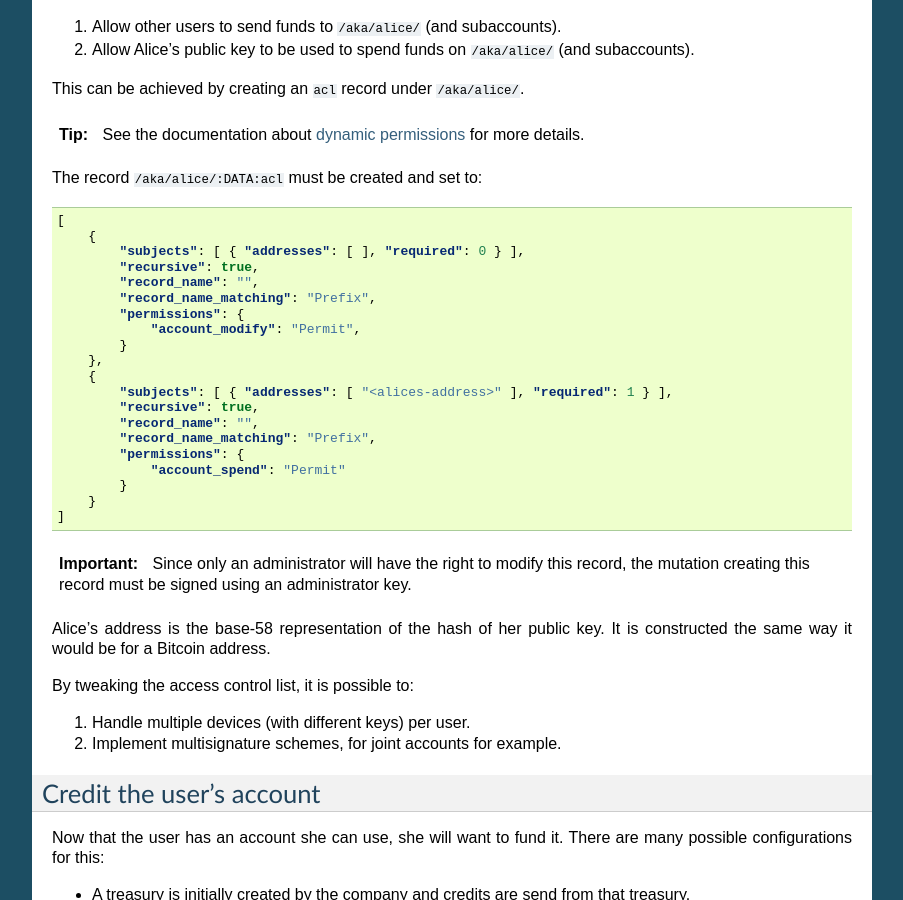
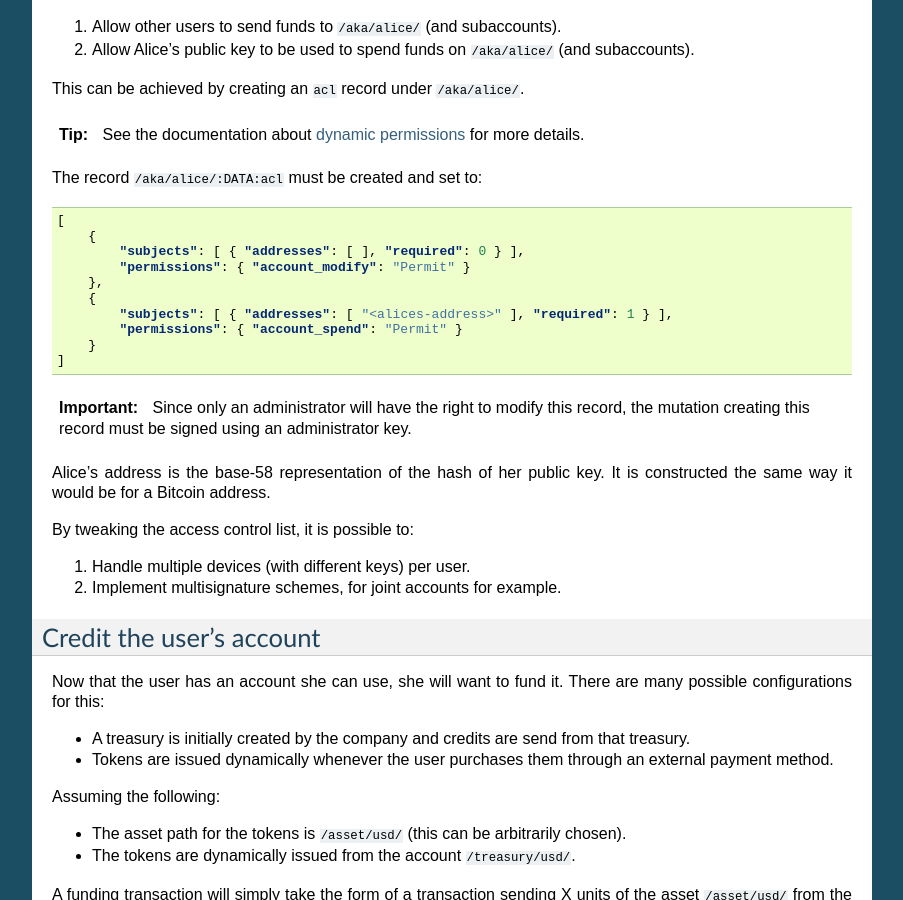
Before and after one commit to openchain/docs, a Sphinx documentation site: the page built from docs/source/ledger-rules/closed-loop.rst, in a window 1280 px wide and 900 px high, scrolled down 927 px. Shown: the whole window, without its empty margins (198-1101 px from the left). Built offline with Sphinx 7.4.7, drawn with Linux system fonts in a browser that asks for light colours.

Commit message:
Document default values for ACL records

```diff
--- a/docs/source/ledger-rules/closed-loop.rst
+++ b/docs/source/ledger-rules/closed-loop.rst
@@ -50,21 +50,11 @@
     [
         {
             "subjects": [ { "addresses": [ ], "required": 0 } ],
-            "recursive": true,
-            "record_name": "",
-            "record_name_matching": "Prefix",
-            "permissions": {
-                "account_modify": "Permit",
-            }
+            "permissions": { "account_modify": "Permit" }
         },
         {
             "subjects": [ { "addresses": [ "<alices-address>" ], "required": 1 } ],
-            "recursive": true,
-            "record_name": "",
-            "record_name_matching": "Prefix",
-            "permissions": {
-                "account_spend": "Permit"
-            }
+            "permissions": { "account_spend": "Permit" }
         }
     ]
 
--- a/docs/source/ledger-rules/dynamic-permissions.rst
+++ b/docs/source/ledger-rules/dynamic-permissions.rst
@@ -48,12 +48,12 @@
   - ``addresses``: An array of strings representing the addresses for which signatures are expected.
   - ``required``: The number of required signatures from the ``addresses`` array. If the ``addresses`` array contains 3 addresses, and ``required`` is set to 2, that means that for the permission to apply, at least 2 signatures from the 3 addresses specified must be present. This is known as a n-of-m multi-signature scheme.
 
-- ``recursive``: A boolean indicating whether the permission applies recursively to the sub accounts.
+- ``recursive``: (Default: true) A boolean indicating whether the permission applies recursively to the sub accounts.
 
   .. note:: With recursion, lower level permissions overrule higher level permissions.
 
-- ``record_name``: The pattern to use for record name matching.
-- ``record_name_matching``: The type of record name matching to use. There are two possible values:
+- ``record_name``: (Default: empty string) The pattern to use for record name matching.
+- ``record_name_matching``: (Default: ``Prefix``) The type of record name matching to use. There are two possible values:
 
   - ``Exact`` means that the record name must be exactly equal to the value of the ``record_name`` field for the permission to apply.
   - ``Prefix`` means that the record name must start with the value of the ``record_name`` field for the permission to apply. Using ``Prefix`` with an empty ``record_name`` means that the permission applies to all records.
```
